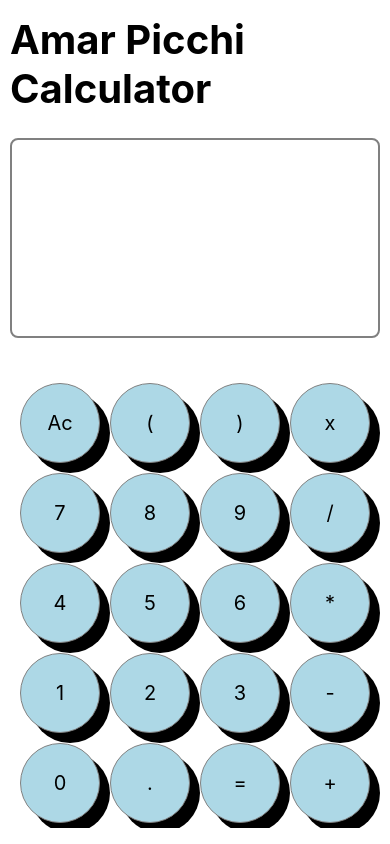
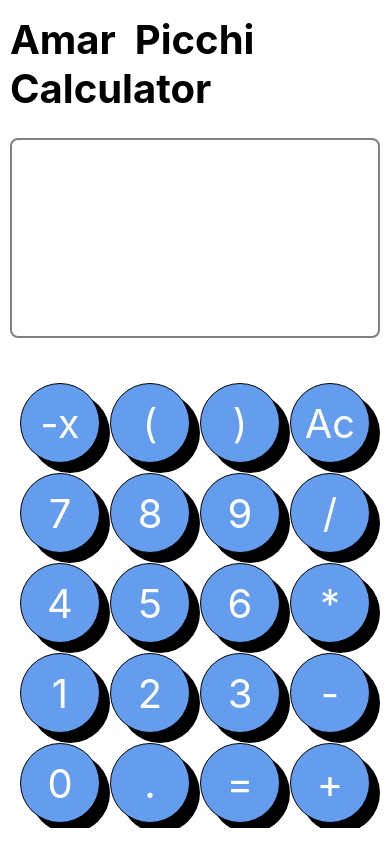
Before and after one commit to Asif3359/My-First-Native-App, a React Native app: screen / in a window 390 px wide. Built offline with nearby package versions, Linux system fonts and the light colour scheme.

Commit message:
clear result into input functionalitu .

```diff
--- a/App.tsx
+++ b/App.tsx
@@ -5,32 +5,44 @@ const App = () => {
 
   const [input, setInput] = useState("");
   const [result, setResult] = useState("");
+  const [preInput, setPreInput] = useState("");
+  const [isPreInput, setIsPreInput] = useState(false);
 
-  const handleButton = (value) => {
+  const handleButton = (value:string) => {
 
     if (value == "Ac") {
       setInput("");
       setResult("");
+      setPreInput("");
+      setIsPreInput(false)
     }
-    else if (value == "x") {
+    else if (value == "-x") {
       const remaining = input.slice(0, input.length - 1);
+      const remaining2 = preInput.slice(0, preInput.length - 1);
       setInput(remaining);
+      setPreInput(remaining2);
+      setIsPreInput(false);
     }
     else if (value == "=") {
       try {
         const calculateResult = eval(input);
+        // const calculateResult2 = eval(preInput);
+        setIsPreInput(true);
         setResult(calculateResult.toString());
         setInput(calculateResult.toString());
+        setPreInput(input);
       }
       catch (Error) {
         setResult("Error");
       }
     }
     else {
+      setIsPreInput(false);
+      setPreInput((prevInput) => prevInput + value);
       setInput((prevInput) => prevInput + value);
     }
   }
-  const buttons = ["Ac", "(", ")", "x",
+  const buttons = ["-x","(", ")", "Ac",
     "7", "8", "9", "/",
     "4", "5", "6", "*",
     "1", "2", "3", "-",
@@ -43,21 +55,24 @@ const App = () => {
         <View style={styles.container}>
           <View>
             <View>
-              <Text style={styles.header}>Amar Picchi Calculator </Text>
+              <Text style={styles.header}>Amar  Picchi Calculator </Text>
             </View>
             <View style={styles.outputContainer}>
-              <Text style={styles.Output}>{input}</Text>
-              <Text style={styles.Output}>{result}</Text>
+              <ScrollView>
+               {isPreInput? <Text style={styles.Output}>{preInput} </Text>:""}
+                <Text style={styles.Output}>{input} </Text>
+                {/* <Text style={styles.Output}>{result}</Text> */}
+              </ScrollView>
             </View>
 
             <ScrollView contentContainerStyle={styles.buttonGrid}>
               {
                 buttons.map((button, index) => (
-                  <View key={index} style={styles.button}>
-                    <TouchableOpacity>
-                      <Text onPress={() => handleButton(button)} style={styles.buttonText}>{button}</Text>
-                    </TouchableOpacity>
-                  </View>
+                  <TouchableOpacity key={index} onPress={() => handleButton(button)}  >
+                    <View style={styles.button}>
+                      <Text style={styles.buttonText} >{button}</Text>
+                    </View>
+                  </TouchableOpacity>
                 ))
               }
             </ScrollView>
@@ -78,8 +93,8 @@ const styles = StyleSheet.create({
     fontSize: 40,
     marginBottom: 10,
     marginHorizontal: 10,
-    marginTop:15,
-    fontWeight:"bold"
+    marginTop: 15,
+    fontWeight: "bold"
   },
   Output: {
     fontSize: 40,
@@ -92,14 +107,13 @@ const styles = StyleSheet.create({
     justifyContent: 'center',
   },
   button: {
-    backgroundColor: 'lightblue',
+    backgroundColor: '#649ded',
     justifyContent: 'center',
     alignItems: 'center',
     borderWidth: 1,
-    borderColor: 'gray',
     margin: 5,
-    height:80,
-    width:80,
+    height: 80,
+    width: 80,
     borderRadius: 100,
     shadowOffset: {
       width: 10,
@@ -109,8 +123,8 @@ const styles = StyleSheet.create({
   },
 
   buttonText: {
-    fontSize: 20,
-    padding: 30,
+    fontSize: 40,
+    color:"white"
   },
   outputContainer: {
     borderColor: "gray",
@@ -118,8 +132,8 @@ const styles = StyleSheet.create({
     borderRadius: 8,
     height: 200,
     marginBottom: 40,
-    marginHorizontal:10,
-    marginTop:15
+    marginHorizontal: 10,
+    marginTop: 15
   }
 });
 
```
